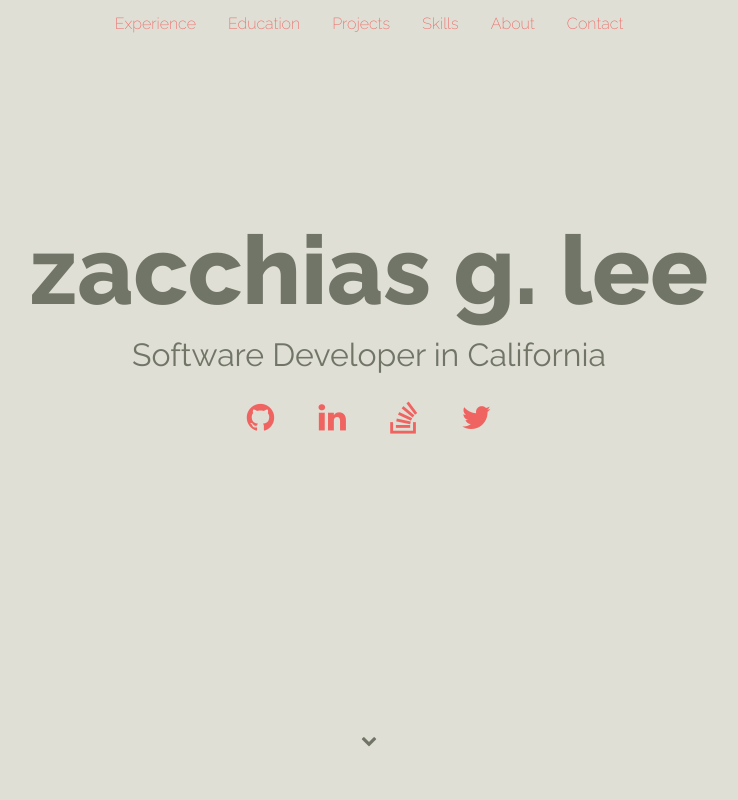
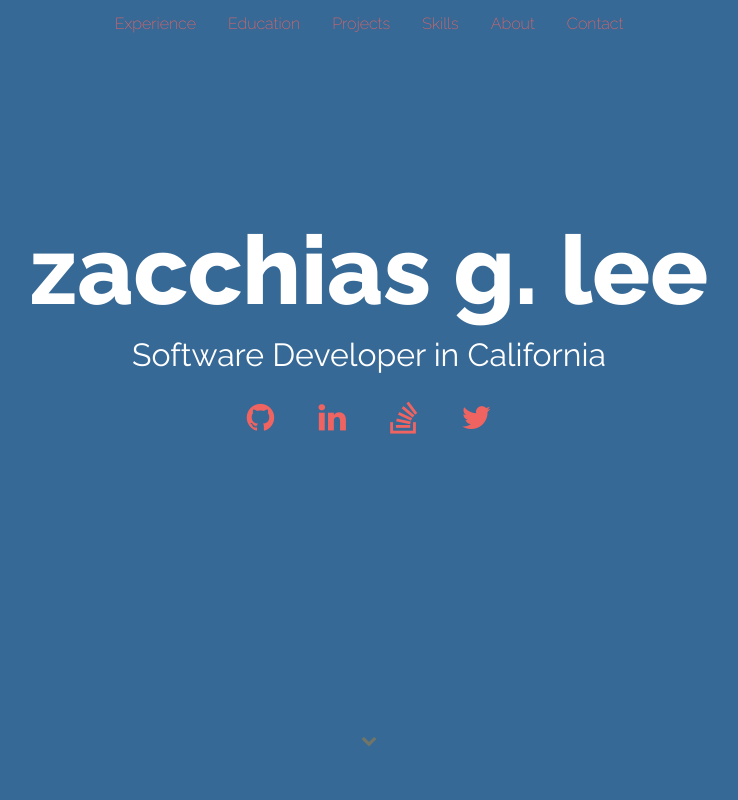
Before and after one commit to zaquille-oneil/website, a plain HTML site: page index.html in a window 1280 px wide. Shown: the top 800 px of the page, without its empty margins (271-1009 px from the left). Drawn offline with nearby package versions, Linux system fonts and the light colour scheme.

Commit message:
changed jumbo and navbar color

```diff
--- a/index.html
+++ b/index.html
@@ -36,7 +36,7 @@
               <a class="social" href="https://github.com/zaquille-oneil" target="_blank"><i class="fa fa-github" aria-hidden="true"></i></a>
             </li>
             <li class="li-social-links">
-              <a class="social" href="hhttps://www.linkedin.com/in/zacchias-lee-9579b196" target="_blank"><i class="fa fa-linkedin" aria-hidden="true"></i></a>
+              <a class="social" href="https://www.linkedin.com/in/zacchiaslee" target="_blank"><i class="fa fa-linkedin" aria-hidden="true"></i></a>
             </li>
             <li class="li-social-links">
               <a class="social" href="https://stackoverflow.com/users/6727634/z-lee" target="_blank"><i class="fa fa-stack-overflow" aria-hidden="true"></i></a>
--- a/strokesstyle.css
+++ b/strokesstyle.css
@@ -20,7 +20,7 @@ a {
 
 /*NAVBAR*/
 .navbar {
-  background-color: #E0DFD5;
+  background-color: #376996;
   position: fixed; /* Set the navbar to fixed position */
   top: 0; /* Position the navbar at the top of the page */
   width: 100%; /* Full width */
@@ -49,7 +49,7 @@ a {
 /*JUMBOTRON*/
 .jumbotron {
   height: 100vh; /*height to 100% of view height*/
-  background: #E0DFD5; /*background is going to be transparent with parallax*/
+  background: #376996; /*background is going to be transparent with parallax*/
   margin-bottom: 0; /*no bottom margin*/
 
   display: flex;
@@ -60,7 +60,7 @@ a {
   /*TAGLINE UNDER NAME*/
   font-weight: 400;
   font-size: 2em;
-  color: #717568;
+  color: white;
   text-align: center;
   padding-top: 150px;
 }
```
